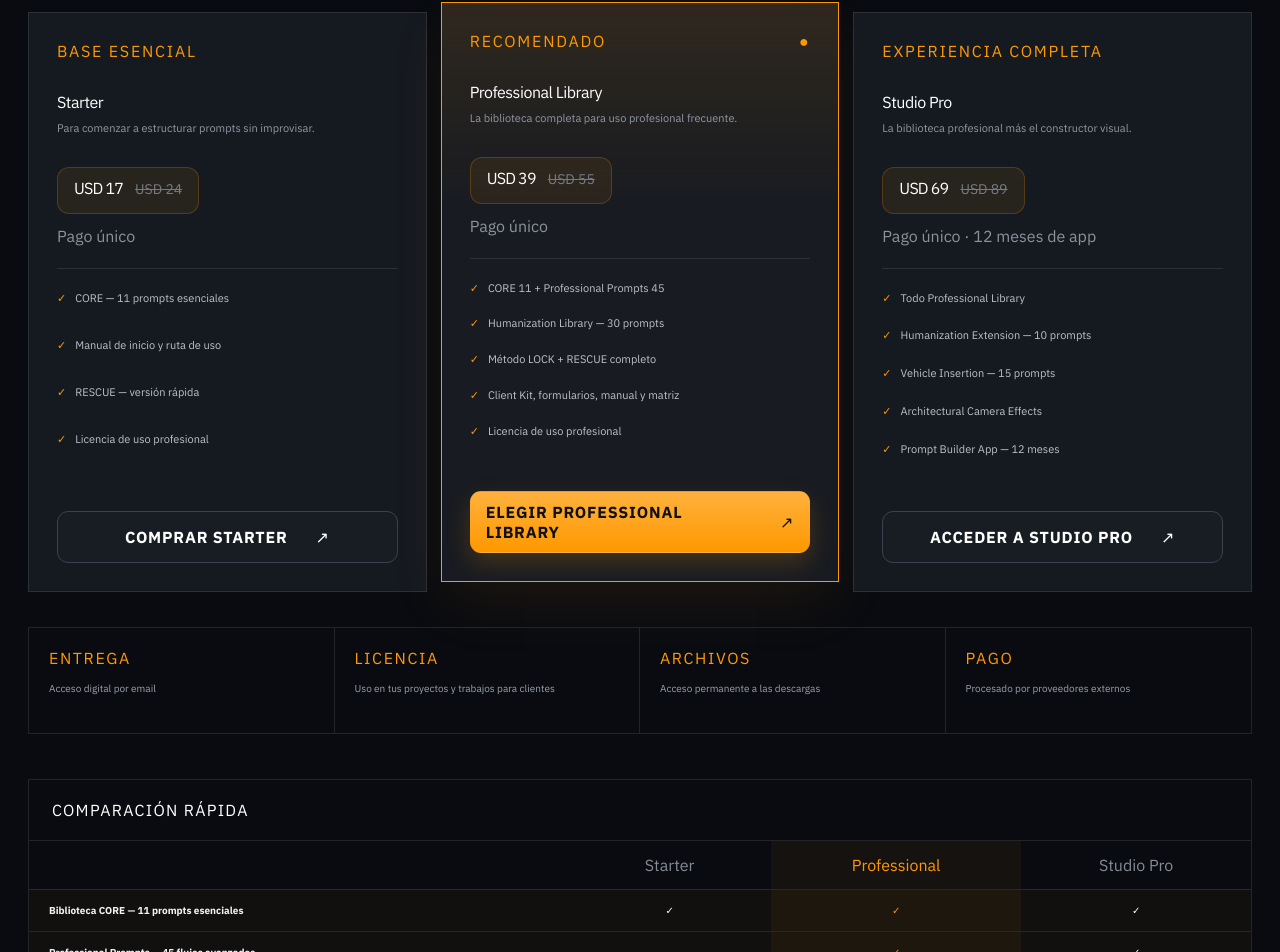
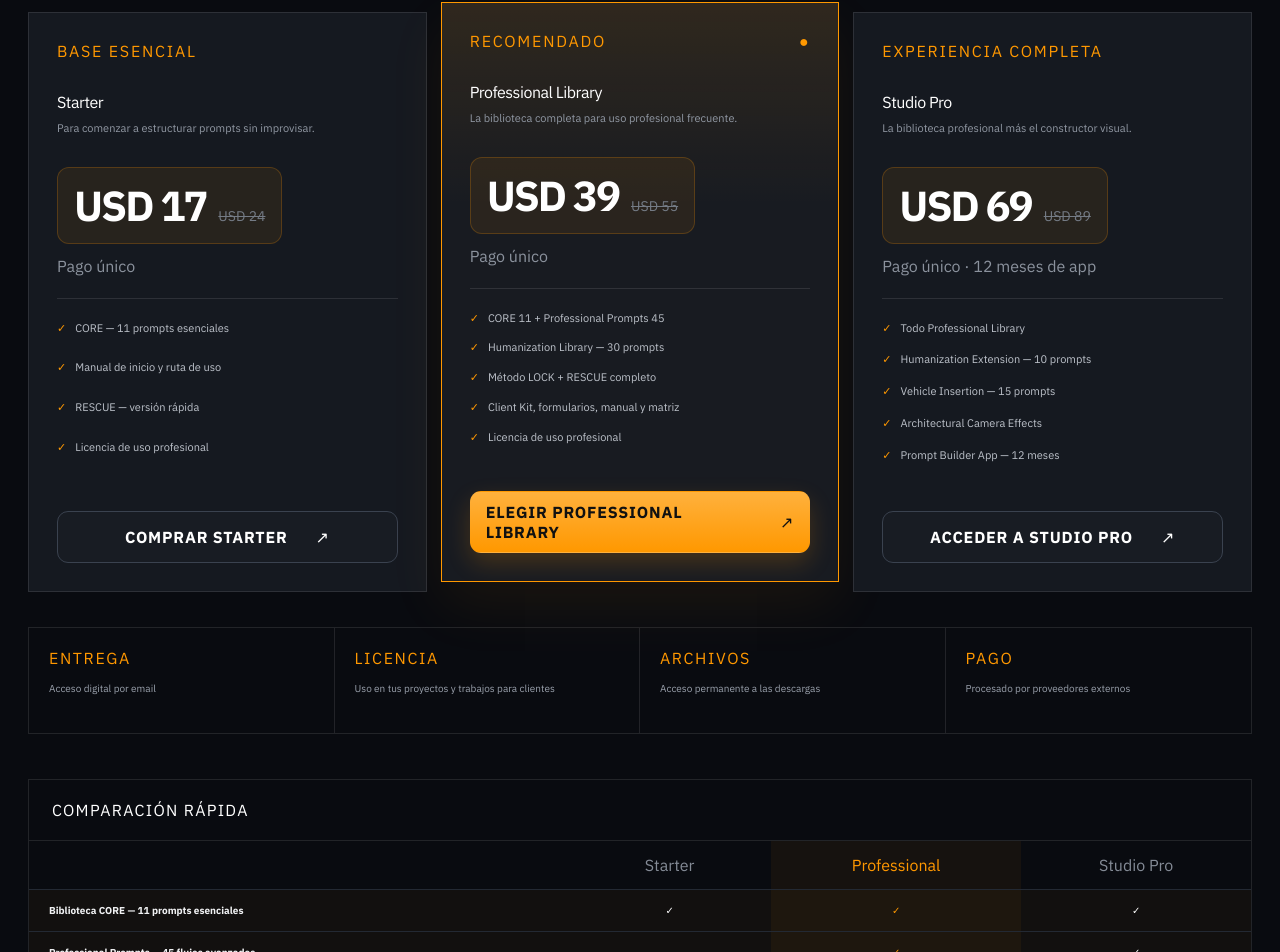
Before and after one commit to octamazzola/landingPageAlan, a React (Vite) app: page / in a window 1280 px wide. Shown: the part 6863-7815 px from the top of the page. Built offline with nearby package versions, Linux system fonts and the light colour scheme; no server answers; a web font is replaced by a local one.

Commit message:
fix: precio mas destacado y slider hover

```diff
--- a/src/landing.css
+++ b/src/landing.css
@@ -477,7 +477,8 @@ h1, h2, h3, p { margin-top: 0; }
 }
 
 .price strong {
-  font: 800 42px var(--font-geist-sans);
+  font-size: 42px;
+  font-weight: 800;
   letter-spacing: -.05em;
   color: #fff;
 }
```
